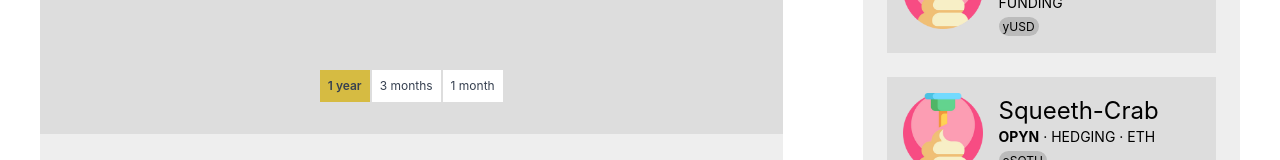
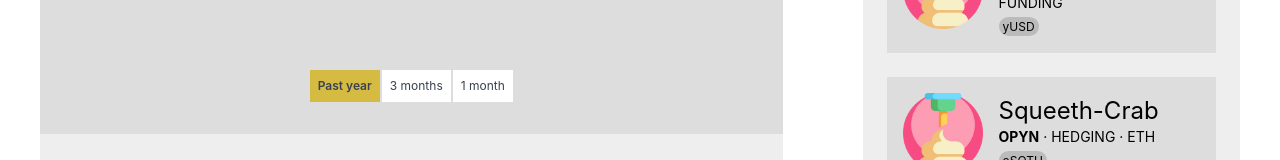
Before and after one commit to butterygg/whip, a React (Vite) app in the folder frontend/: page / in a window 1280 px wide. Shown: the part 487-647 px from the top of the page. Built offline with nearby package versions, Linux system fonts and the light colour scheme.

Commit message:
🎨 Improve graph

```diff
--- a/frontend/src/App.tsx
+++ b/frontend/src/App.tsx
@@ -238,6 +238,11 @@ function App() {
                         text: "Treasury holdings",
                       },
                     },
+                    elements: {
+                      point: {
+                        radius: 1,
+                      },
+                    },
                   }}
                 />
               </div>
@@ -252,7 +257,9 @@ function App() {
                     setStartDate(deltaDate(today, -1, 0, 0));
                   }}
                 >
-                  1 year
+                  {startDate.getTime() === deltaDate(today, -1, 0, 0).getTime()
+                    ? "Past year"
+                    : "1 year"}
                 </div>
                 <div
                   className={`hover:cursor-pointer p-2 ${
@@ -264,7 +271,9 @@ function App() {
                     setStartDate(deltaDate(today, 0, -3, 0));
                   }}
                 >
-                  3 months
+                  {startDate.getTime() === deltaDate(today, 0, -3, 0).getTime()
+                    ? "Past 3 months"
+                    : "3 months"}
                 </div>
                 <div
                   className={`hover:cursor-pointer p-2 ${
@@ -276,7 +285,9 @@ function App() {
                     setStartDate(deltaDate(today, 0, -1, 0));
                   }}
                 >
-                  1 month
+                  {startDate.getTime() === deltaDate(today, 0, -1, 0).getTime()
+                    ? "Past 1 month"
+                    : "1 month"}
                 </div>
               </div>
             </div>
```
